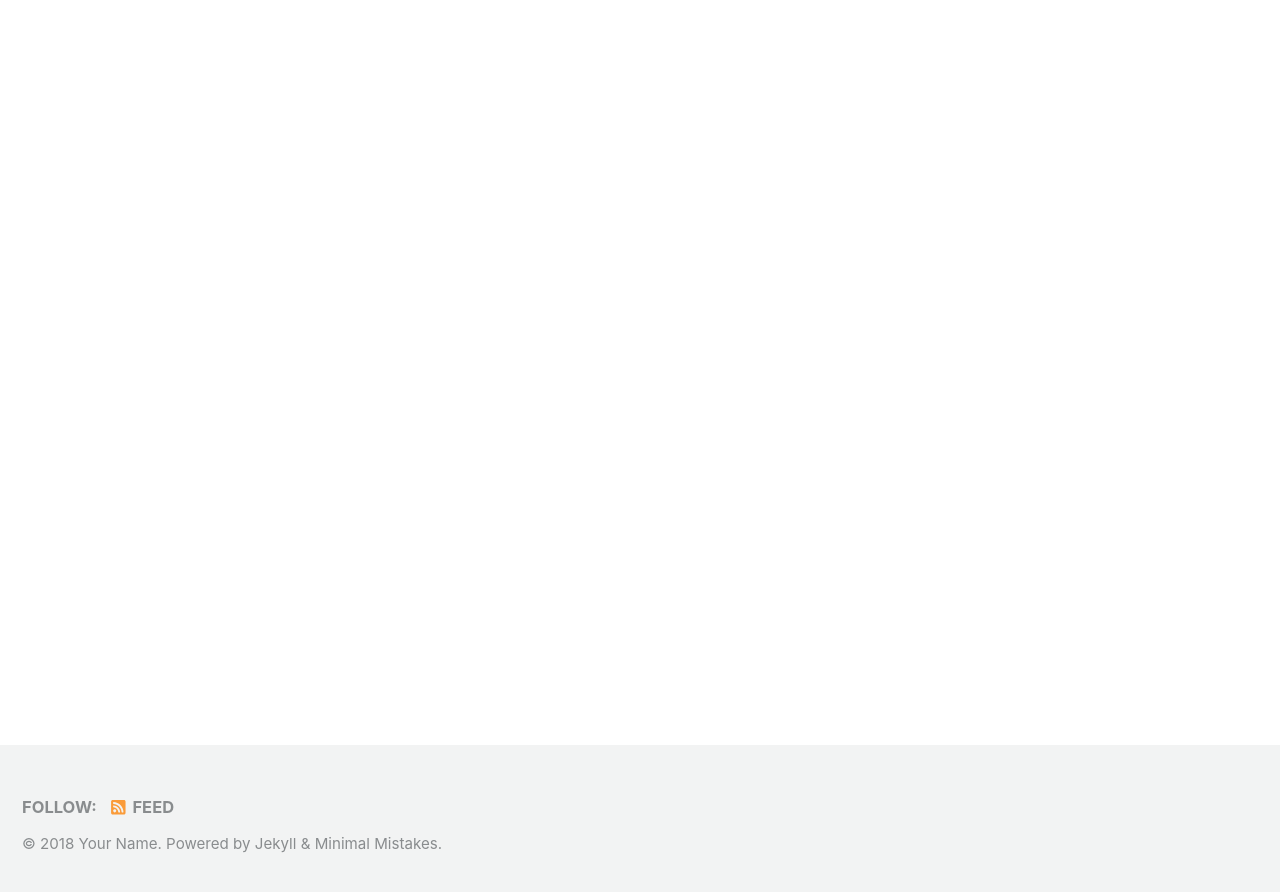
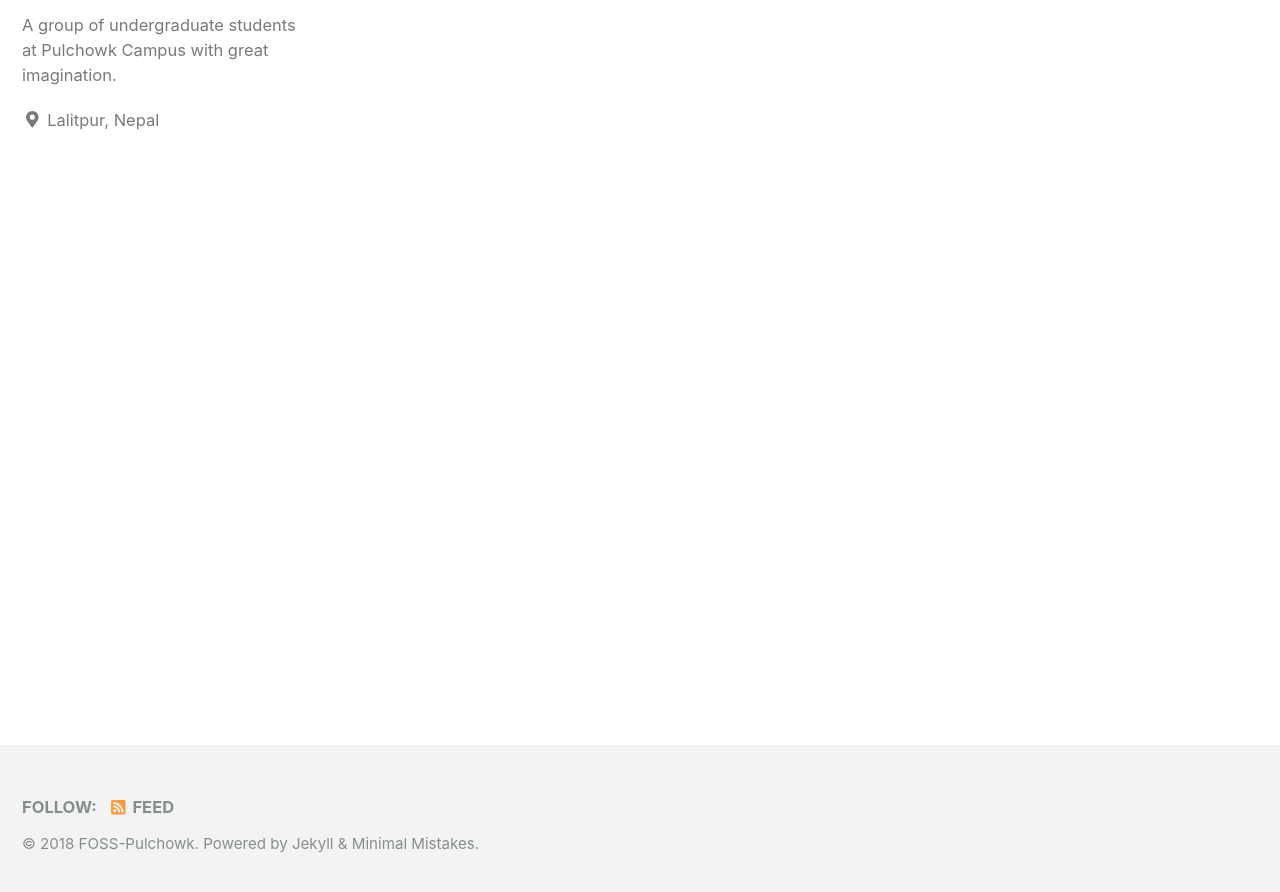
Before and after one commit to FOSS-Pulchowk/foss-pulchowk.github.io, a Jekyll site: the page built from index.html, in a window 1280 px wide and 900 px high, scrolled down 222 px. Shown: the top 892 px of the window. Built offline with Jekyll 4.4.1, drawn with Linux system fonts in a browser that asks for light colours; cached includes are drawn as plain includes; nearby versions of some CDN libraries; the list of posts is cut into pages by our own code; some of the changed text lies outside the part shown.

Commit message:
Update bio

```diff
--- a/_config.yml
+++ b/_config.yml
@@ -18,11 +18,11 @@ minimal_mistakes_skin    : "default" # "air", "aqua", "contrast", "dark", "dirt"
 locale                   : "en-US"
 title                    : "Site Title"
 title_separator          : "-"
-name                     : "Your Name"
-description              : "An amazing website."
+name                     : "FOSS-Pulchowk"
+description              : "Free or Open Source Software"
 url                      : # the base hostname & protocol for your site e.g. "https://mmistakes.github.io"
 baseurl                  : # the subpath of your site, e.g. "/blog"
-repository               : # GitHub username/repo-name e.g. "mmistakes/minimal-mistakes"
+repository               : "FOSS-Pulchowk" # GitHub username/repo-name e.g. "mmistakes/minimal-mistakes"
 teaser                   : # path of fallback teaser image, e.g. "/assets/images/500x300.png"
 # breadcrumbs            : false # true, false (default)
 words_per_minute         : 200
@@ -101,10 +101,10 @@ analytics:
 
 # Site Author
 author:
-  name             : "Your Name"
-  avatar           : # path of avatar image, e.g. "/assets/images/bio-photo.jpg"
-  bio              : "I am an amazing person."
-  location         : "Somewhere"
+  name             : "FOSS-Pulchwok"
+  avatar           : "" # path of avatar image, e.g. "/assets/images/bio-photo.jpg"
+  bio              : "A group of undergraduate students at Pulchowk Campus with great imagination."
+  location         : "Lalitpur, Nepal"
   email            :
   links:
     - label: "Email"
```
